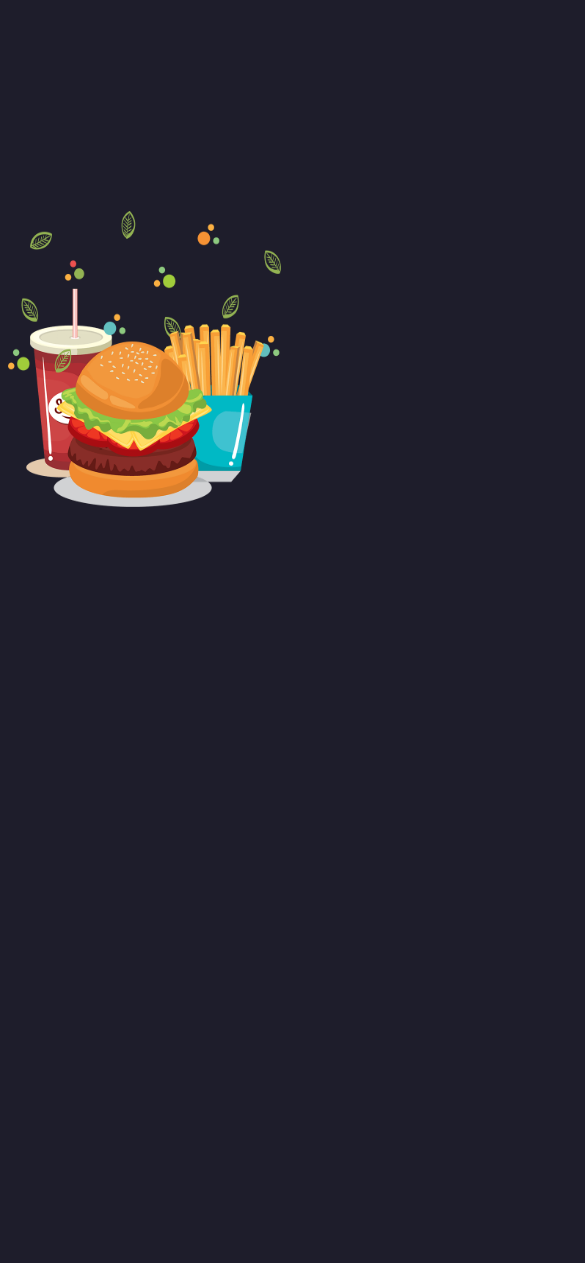
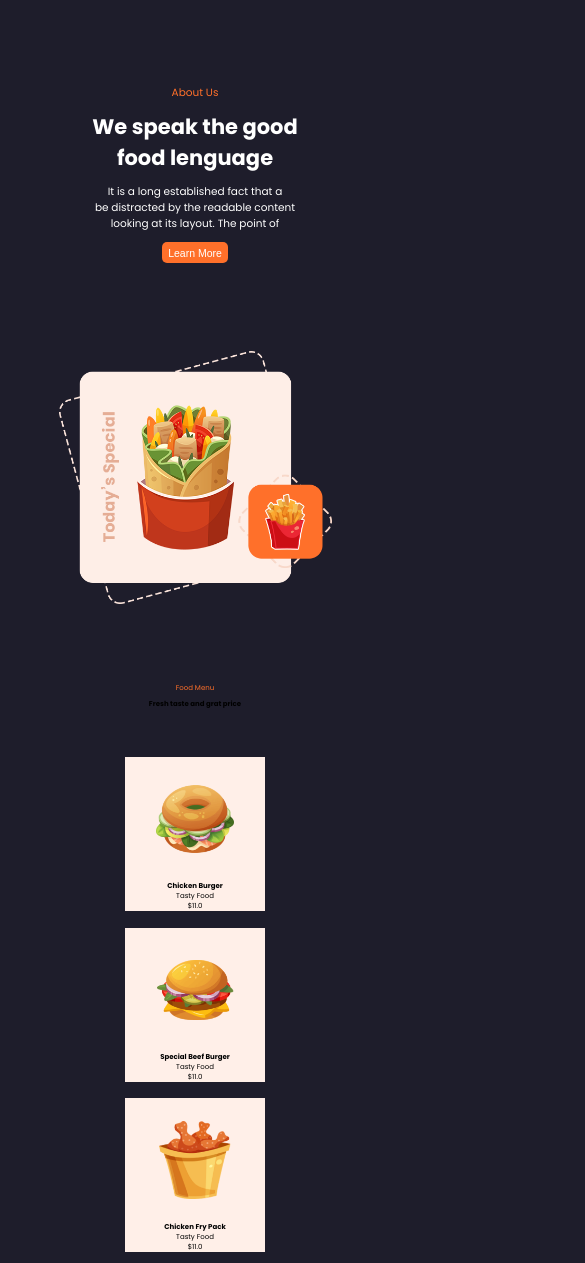
Before and after one commit to wicho120/proyectoWeb, a plain HTML site: page index.html in a window 390 px wide. Shown: the part 608-1871 px from the top of the page, 585 px wide, since content can reach past the window. Drawn offline with Linux system fonts and the light colour scheme.

Commit message:
feat: :construction: avance en la creacion de la pagina web responsive

```diff
--- a/CSS/style.css
+++ b/CSS/style.css
@@ -10,20 +10,13 @@ body{
 
 .main{
     display: grid;
-    grid-template-rows: repeat(15, 1fr);
-    grid-template-columns: repeat(4, 1fr);
+    grid-template-rows: repeat(7, 1fr);
+    grid-template-columns: repeat(1, 1fr);
     grid-template-areas:
-        "section_1_texto section_1_texto section_1_img section_1_img"
-        "section_1_texto section_1_texto section_1_img section_1_img"
-        "section_1_texto section_1_texto section_1_img section_1_img"
-        "section_1_texto section_1_texto section_1_img section_1_img"
-        "section_2_texto section_2_texto section_2_img section_2_img"
-        "section_2_texto section_2_texto section_2_img section_2_img"
-        "section_2_texto section_2_texto section_2_img section_2_img"
-        "section_2_texto section_2_texto section_2_img section_2_img"
+        "article_1"
+        "article_2"
     ;
 }
-
 
 .header{
     color: white;
@@ -34,8 +27,6 @@ body{
     justify-content: space-between;
     align-items: center;
 }
-
-
 
 .header_container_foods p{
     display: flex;
@@ -66,6 +57,21 @@ body{
     margin-right: 1em;
 }
 
+
+
+.article_1{
+    display: grid;
+    grid-template-rows: repeat(4, 1fr);
+    grid-template-columns: repeat(4, 1fr);
+    grid-template-areas:
+        "section_1_texto section_1_texto section_1_img section_1_img"
+        "section_1_texto section_1_texto section_1_img section_1_img"
+        "section_1_texto section_1_texto section_1_img section_1_img"
+        "section_1_texto section_1_texto section_1_img section_1_img"
+    ;
+    margin-bottom: 5em;
+}
+
 .section_1_text{
     grid-area: section_1_texto;
     display: flex;
@@ -73,22 +79,6 @@ body{
     flex-wrap: wrap;
     align-items: center;
     margin-bottom: 2em;
-}
-
-
-.section_1_img{
-    grid-area: section_1_img;
-    display: flex;
-    justify-content: flex-start;
-    position: relative;
-    margin-left: 2em;
-
-}
-
-.section_1_img img{
-    width: 30vw;
-    height: 50vh;
-
 }
 
 .section_1_text h1{
@@ -115,16 +105,153 @@ body{
     color: white;
 }
 
-.section_2_img{
-    grid-area: section_2_img;
+.section_1_img{
+    grid-area: section_1_img;
+    display: flex;
+    justify-content: flex-start;
+    align-items: center;
+    position: relative;
+    margin-left: 2em;
+
+}
+
+.section_1_img img{
+    width: 40vw;
+    height: 65vh;
+
 }
 
 
 
+.article_2{
+    display: grid;
+    grid-template-rows: repeat(4, 1fr);
+    grid-template-columns: repeat(4, 1fr);
+    grid-template-areas:
+        "section_2_img section_2_img section_2_texto section_2_texto"
+        "section_2_img section_2_img section_2_texto section_2_texto"
+        "section_2_img section_2_img section_2_texto section_2_texto"
+        "section_2_img section_2_img section_2_texto section_2_texto"
+    ;
+    margin-bottom: 5em;
+}
+
+.section_2_text{
+    grid-area: section_2_texto;
+    display: flex;
+    justify-content: flex-start;
+    align-items: center;
+    flex-wrap: wrap;
+    margin-bottom: 2em;
+}
+
+.section_2_text h2{
+    font-size: 3em;
+    color: white;
+    margin-top: 0;
+    margin-bottom: 0.5em;
+}
+
+.section_2_text p{
+    font-size: 1.5em;
+    margin-top: 0;
+    margin-bottom: 1em;
+    color: white;
+}
+
+div .about_small{
+    color: var(--color-orange);
+}
+
+.section_2_text button{
+    height: 2em;
+    font-size: 1.5em;
+    background: var(--color-orange);
+    border-radius: 5px;
+    box-shadow: none;
+    border: none;
+    color: white;
+}
+
+.section_2_img{
+    grid-area: section_2_img;
+    display: flex;
+    justify-content: center;
+    align-items: center;
+    position: relative;
+    margin-left: 2em;
+}
+
+.section_2_img img{
+    width: 40vw;
+    height: 60vh;
+
+}
+
+
+
+.article_3{
+    display: grid;
+    grid-template-rows: repeat(3, 1fr);
+    grid-template-columns: repeat(3, 1fr);
+    grid-template-areas:
+        "section_3_texto section_3_texto section_3_texto"
+        "section_3_img section_3_img section_3_img"
+        "section_3_img section_3_img section_3_img"
+    ;
+    margin-bottom: 5em;
+}
+
+.article_3 div h3,p{
+    margin: 0;
+}
+
+.section_3_text{
+    grid-area: section_3_texto;
+    display: flex;
+    justify-content: center;
+    align-items: center;
+    flex-wrap: wrap;
+    margin-bottom: 2em;
+    text-align: center;
+}
+
+.article_3 div img{
+    width: 15vw;
+    height: 25vh;
+    object-fit: contain;
+}
+
+.section_3_img{
+    grid-area: section_3_img;
+    display: flex;
+    justify-content: space-around;
+    align-items: center;
+}
+
+.section_3_img div{
+    display: flex;
+    flex-direction: column;
+    justify-content: center;
+    align-items: center;
+    width: 20rem;
+    height: 22rem;
+    background: var(--color-boxes);
+}
+
+
 @media (width < 900px){
-    .main{
+    *{
+        font-size: 7px;
+    }
+
+    body{
+        font-size: 11px;
+    }
+
+    .article_1{
         display: grid;
-        grid-template-rows: repeat(15, 1fr);
+        grid-template-rows: repeat(4, 1fr);
         grid-template-columns: repeat(1, 1fr);
         grid-template-areas:
             "section_1_texto"
@@ -134,20 +261,67 @@ body{
         ;
     }
 
-    body{
-        font-size: 11px;
-    }
     .section_1_img img{
         width: 70vw;
         height: 35vh;
-
     }
 
     .section_1_img {
         justify-content: center;
         margin: 0;
     }
+
     .section_1_text div{
         text-align: center;
     }
+
+    .article_2{
+        display: grid;
+        grid-template-rows: repeat(4, 1fr);
+        grid-template-columns: repeat(1, 1fr);
+        grid-template-areas:
+        "section_2_texto"
+        "section_2_texto"
+        "section_2_img"
+        "section_2_img"
+        ;
+    }
+
+    .section_2_img img{
+        width: 70vw;
+        height: 30vh;
+    }
+
+    .section_2_img {
+        justify-content: center;
+        margin: 0;
+    }
+
+    .section_2_text{
+        justify-content: center;
+        text-align: center;
+    }
+
+    .article_3{
+        display: grid;
+        grid-template-rows: 0.5fr repeat(3, 1fr);
+        grid-template-columns: repeat(1, 1fr);
+        grid-template-areas:
+            "section_3_texto"
+            "section_3_img"
+            "section_3_img"
+            "section_3_img"
+        ;
+        margin-bottom: 5em;
+    }
+
+    .article_3 div img{
+        width: 20vw;
+        height: 35vh;
+        object-fit: contain;
+    }
+
+    .section_3_img{
+        flex-direction: column;
+    }
 }
--- a/CSS/variables.css
+++ b/CSS/variables.css
@@ -1,4 +1,5 @@
 :root{
     --color-principal: #1e1d2b;
     --color-orange: #ff702a;
+    --color-boxes: #ffefe8;
 }
--- a/index.html
+++ b/index.html
@@ -10,22 +10,11 @@
     <link rel="stylesheet" href="CSS/style.css">
 </head>
 <body>
-    <header class="header">
-            <div class="header_container_foods">
-                <p>Foods</p>
-            </div>
-            <div class="header_container_opc">
-                <ul>
-                    <li>Home</li>
-                    <li>About</li>
-                    <li>Menu</li>
-                    <li>Service</li>
-                    <li>Contact</li>
-                </ul>
-            </div>
-    </header>
+
 
     <main class="main">
+
+        <article class="article_1">
             <section class="section_1_text">
                 <div>
                     <h1>Full Website</h1>
@@ -38,12 +27,15 @@
                     <img src="../storage/img/home.png" alt="">
                 </div>
             </section>
+        </article>
 
+        <article class="article_2">
             <section class="section_2_text">
                 <div>
+                    <p class="about_small">About Us</p>
                     <h2>We speak the good <br> food lenguage</h2>
-                    <p>It is a long established fact that a
-                        be distracted by the readable content
+                    <p>It is a long established fact that a<br>
+                        be distracted by the readable content<br>
                         looking at its layout. The point of</p>
                     <button>Learn More</button>
                 </div>
@@ -53,6 +45,40 @@
                     <img src="../storage/img/about.png" alt="">
                 </div>
             </section>
+        </article>
+
+        <article class="article_3">
+            <section class="section_3_text">
+                <div>
+                    <p class="about_small">Food Menu</p>
+                    <h2>Fresh taste and grat price</h2>
+                </div>
+            </section>
+
+            <section class="section_3_img">
+                <div class="section_3_box_1">
+                    <img src="../storage/img/food1.png" alt="">
+                    <h3>Chicken Burger</h3>
+                    <p>Tasty Food</p>
+                    <p>$11.0</p>
+                </div>
+
+                <div class="section_3_box_2">
+                    <img src="../storage/img/food2.png" alt="">
+                    <h3>Special Beef Burger</h3>
+                    <p>Tasty Food</p>
+                    <p>$11.0</p>
+                </div>
+
+                <div class="section_3_box_3">
+                    <img src="../storage/img/food3.png" alt="">
+                    <h3>Chicken Fry Pack</h3>
+                    <p>Tasty Food</p>
+                    <p>$11.0</p>
+                </div>
+            </section>
+        </article>
+
     </main>
 </body>
 </html>
```
Also changed, not shown: storage/img/food1.png (added), storage/img/food2.png (added), storage/img/food3.png (added).
